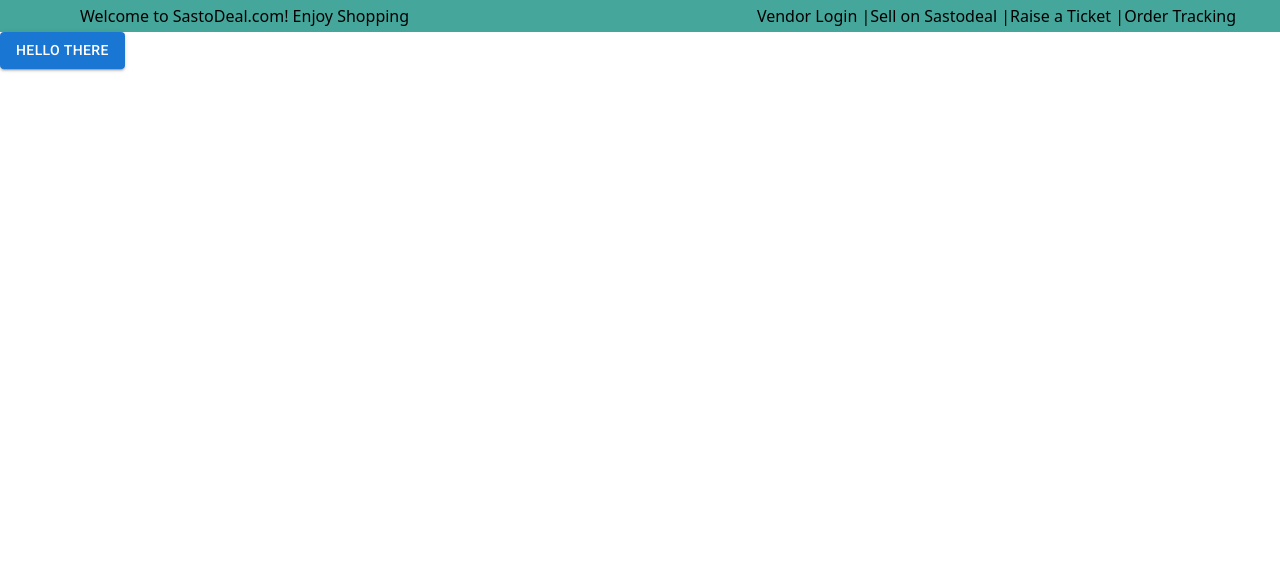
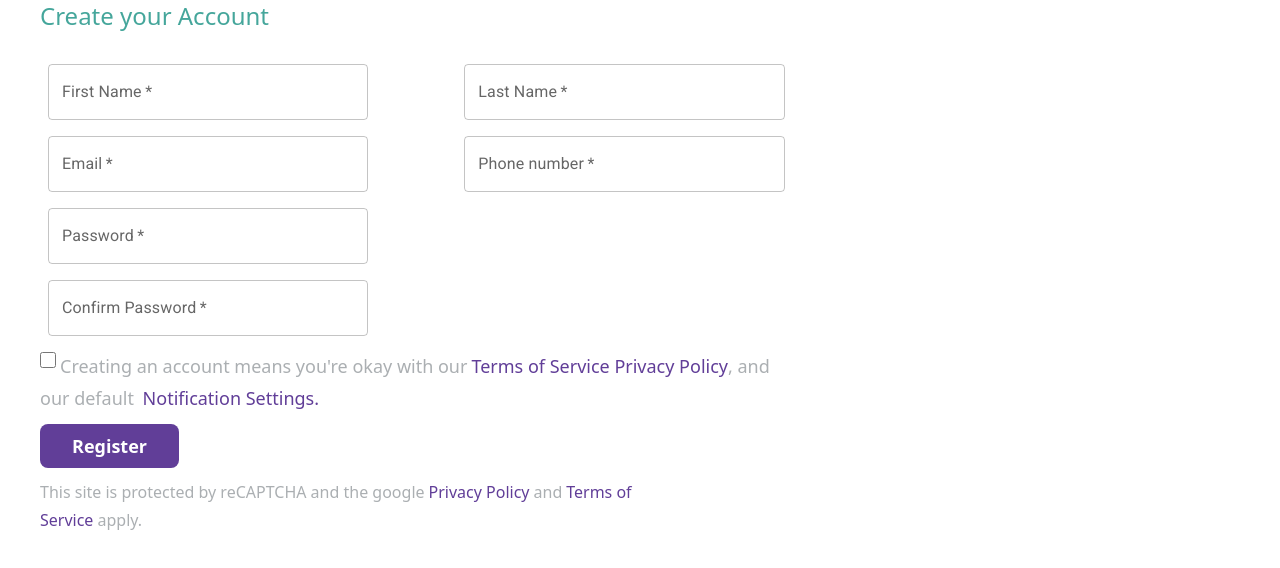
Before and after one commit to shree404/SastoDeal-revamp, a React (Create React App) app in the folder sastodeal-revamp/: page /signup in a window 1280 px wide. Shown: the top 568 px of the page. Built offline with nearby package versions, Linux system fonts and the light colour scheme.

Commit message:
Component of Signup page are  added

```diff
--- a/sastodeal-revamp/package.json
+++ b/sastodeal-revamp/package.json
@@ -5,6 +5,9 @@
   "dependencies": {
     "@emotion/react": "^11.11.1",
     "@emotion/styled": "^11.11.0",
+    "@fortawesome/fontawesome-svg-core": "^6.5.1",
+    "@fortawesome/free-brands-svg-icons": "^6.5.1",
+    "@fortawesome/react-fontawesome": "^0.2.0",
     "@mui/material": "^5.15.1",
     "@testing-library/jest-dom": "^5.17.0",
     "@testing-library/react": "^13.4.0",
--- a/sastodeal-revamp/src/App.js
+++ b/sastodeal-revamp/src/App.js
@@ -1,12 +1,15 @@
-import './App.css';
-import Navbar from './Components/Navbar';
-import Button from '@mui/material/Button'
+import "./App.css";
+import Navbar from "./Components/Navbar";
+import Button from "@mui/material/Button";
+import SignUpForm from "./Components/Signup/Form";
+
 
 function App() {
   return (
     <div>
-      <Navbar/>
-      <Button variant='contained'>Hello There</Button>
+      {/* <Navbar/>
+      <Button variant='contained'>Hello There</Button> */}
+    <SignUpForm/>
     </div>
   );
 }
--- /dev/null
+++ b/sastodeal-revamp/src/Components/Signup/0r.jsx
@@ -0,0 +1,21 @@
+import React from "react";
+
+function Or() {
+  return (
+    <div>
+      <div className="flex items-center justify-center h-screen">
+        <div className="w-1/3 bg-gray-200 relative">
+          <div className="absolute left-0 top-1/2 w-full border-t border-gray-400"></div>
+          <div className="absolute top-1/2 left-1/2 transform -translate-x-1/2 -translate-y-1/2 ng-white px-3">
+            <p className=" text-white py-2 px-4 ">
+              Or
+            </p>
+          </div>
+          <div className="absolute right-0 top-1/2 w-full border-t border-gray-400"></div>
+        </div>
+      </div>
+    </div>
+  );
+}
+
+export default Or;
--- /dev/null
+++ b/sastodeal-revamp/src/Components/Signup/Form.jsx
@@ -0,0 +1,184 @@
+import React from "react";
+import { FontAwesomeIcon } from "@fortawesome/react-fontawesome";
+import { faEye, faEyeSlash } from "@fortawesome/free-brands-svg-icons";
+import Box from "@mui/material/Box";
+import TextField from "@mui/material/TextField";
+
+function SignUpForm() {
+  return (
+    <div className="ml-10 ">
+      <div>
+        <h2 className="text-[#45A69B] text-2xl mb-6">Create your Account</h2>
+      </div>
+      <form action="submit" method="post" className="mb-2">
+        <div className="flex gap-20">
+          <span>
+            <Box
+              component="form"
+              sx={{
+                "& .MuiTextField-root": { m: 1, width: "35ch" },
+              }}
+              noValidate
+              autoComplete="off"
+            >
+              <div>
+                <TextField
+                  required
+                  id="outlined-required"
+                  label="First Name"
+                  placeholder="First Name"
+                  name="firstname"
+                />
+              </div>
+            </Box>
+          </span>
+          <span>
+            <Box
+              component="form"
+              sx={{
+                "& .MuiTextField-root": { m: 1, width: "35ch" },
+              }}
+              noValidate
+              autoComplete="off"
+            >
+              <div>
+                <TextField
+                  required
+                  id="outlined-required"
+                  label="Last Name"
+                  placeholder="Last Name"
+                  name="lastname"
+                />
+              </div>
+            </Box>
+          </span>
+        </div>
+        <div className="flex gap-20">
+          <span>
+            <Box
+              component="form"
+              sx={{
+                "& .MuiTextField-root": { m: 1, width: "35ch" },
+              }}
+              noValidate
+              autoComplete="off"
+            >
+              <div>
+                <TextField
+                  required
+                  id="outlined-required"
+                  label="Email"
+                  placeholder="Email"
+                  name="email"
+                  type="email"
+                />
+              </div>
+            </Box>
+          </span>
+          <span>
+            <Box
+              component="form"
+              sx={{
+                "& .MuiTextField-root": { m: 1, width: "35ch" },
+              }}
+              noValidate
+              autoComplete="off"
+            >
+              <div>
+                <TextField
+                  required
+                  id="outlined-required"
+                  label="Phone number"
+                  placeholder="phone number"
+                  name="phonenumber"
+                  type="tel"
+                />
+              </div>
+            </Box>
+          </span>
+        </div>
+        <span>
+          <Box
+            component="form"
+            sx={{
+              "& .MuiTextField-root": { m: 1, width: "35ch" },
+            }}
+            noValidate
+            autoComplete="off"
+          >
+            <div>
+              <TextField
+                required
+                id="outlined-required"
+                label="Password"
+                placeholder="Password"
+                name="password"
+                type="password"
+              />
+            </div>
+          </Box>
+        </span>
+        <span>
+          <Box
+            component="form"
+            sx={{
+              "& .MuiTextField-root": { m: 1, width: "35ch" },
+            }}
+            noValidate
+            autoComplete="off"
+          >
+            <div>
+              <TextField
+                required
+                id="outlined-required"
+                label="Confirm Password"
+                placeholder="Confirm Password"
+                name="confirmpassword"
+                type="password"
+              />
+            </div>
+          </Box>
+        </span>
+      </form>
+      <div className="text-lg mb-3">
+      <div className="flex mb-1">
+        <input type="checkbox" name="terms&condition" id="terms&condition" className="w-4 h-4 mr-1"/>{" "}
+          <span className="text-[#ABAFB2] mr-1">
+            Creating an account means you're okay with our{" "}
+          </span>
+
+          <span className="text-[#613E98] ">
+            {" "}
+              Terms of Service Privacy Policy
+          </span>
+          <span className="text-[#ABAFB2] "> , and </span>
+        </div >
+        <div className="mb-2">
+          <span className="text-[#ABAFB2] mr-1"> our default</span>
+          <span className="text-[#613E98]"> Notification Settings.</span>
+        </div>
+      </div>
+      <div className="  ">
+        <button className="bg-[#613E98] text-white  font-bold py-2 px-8 flex justify-center rounded-lg text-lg mb-3">
+          Register
+        </button>
+      </div>
+      <div>
+        <div className="flex mb-1">
+        <span className="mr-1 text-[#ABAFB2]">
+          {" "}
+          This site is protected by reCAPTCHA and the google
+        </span>
+        <span className="text-[#613E98] mr-1"> Privacy Policy</span>
+        <span className="mr-1 text-[#ABAFB2]"> and</span>
+        <span className="text-[#613E98] mr-1">Terms of</span>
+        </div>
+        <div>
+        <span className="text-[#613E98]">Service </span>
+        <span className="text-[#ABAFB2]">apply.</span>
+        </div>
+      </div>
+    </div>
+  );
+}
+export default SignUpForm;
--- /dev/null
+++ b/sastodeal-revamp/src/Components/Signup/Header.jsx
@@ -0,0 +1,18 @@
+import React from "react";
+
+function Header() {
+  return (
+    <div>
+      <div className="text-5xl font-bold flex justify-center mt-10">
+        <span className="text-[#613E98]"> sasto</span>
+        <span className="text-[#45A69B]">deal</span>
+        <span className="text-[#613E98]">.com</span>
+      </div>
+      <div className="flex justify-center">
+        <p className="text-[#ABAFB2]"> Best Selection, Best Prices.</p>
+      </div>
+    </div>
+  );
+}
+
+export default Header;
--- /dev/null
+++ b/sastodeal-revamp/src/Components/Signup/SigninWithFacebook.jsx
@@ -0,0 +1,12 @@
+import React from 'react';
+import { FontAwesomeIcon}   from "@fortawesome/react-fontawesome";
+import { faFacebook } from "@fortawesome/free-brands-svg-icons";
+
+function SigninWithFacebook(){
+    return(
+        <div className="flex items-center justify-center bg-white-700 text-white rounded-md p-2 border border-[#45A69B] h-16 w-64">
+            <FontAwesomeIcon icon={faFacebook} className="h-6 w-6 mr-5 ml-6 text-blue-600"/>
+            <span className="text-lg  text-[#45A69B]"> Sign up with Facebook</span>
+        </div>
+)}
+export default SigninWithFacebook;
--- /dev/null
+++ b/sastodeal-revamp/src/Components/Signup/SigninWithGoogle.jsx
@@ -0,0 +1,13 @@
+import React from 'react';
+import google from '../image/google.png';
+
+function SigninWithGoogle() {
+  return (
+    <div className="flex items-center justify-content bg-white text-black rounded-md p-2 border border-[#45A69B] h-16 w-64">
+      <img src={google} alt="Googles logo" className='h-6 w-6 mr-5 ml-6'/>
+      <span className='text-lg  text-[#45A69B]'>Sign up with Google</span>
+    </div>
+  )
+}
+
+export default SigninWithGoogle;
--- /dev/null
+++ b/sastodeal-revamp/src/Components/signup.jsx
@@ -0,0 +1,11 @@
+import React from "react";
+import SigninWithFacebook from "./Signup/SigninWithFacebook";
+
+function Signup() {
+  return (
+    <div>
+      <SigninWithFacebook />
+    </div>
+  );
+}
+export default Signup;
```
Also changed, not shown: sastodeal-revamp/src/Components/Signup/footer.jsx (added), sastodeal-revamp/src/Components/Signup/signin.jsx (added), sastodeal-revamp/src/Components/image/google.png (added), 1 other file (tests, documents, lock files or other folders).
